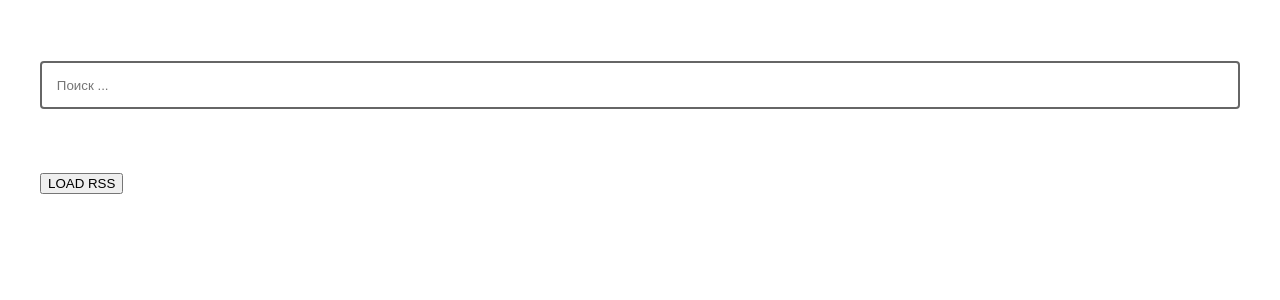
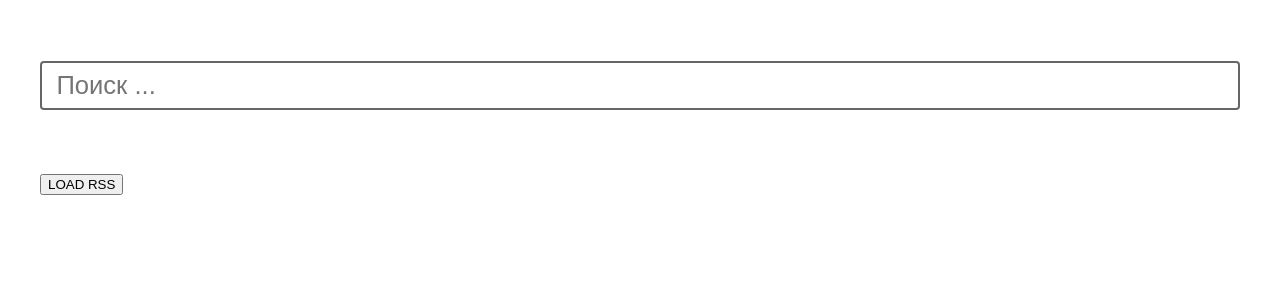
Before and after one commit to LaboratoryVue/rss-reader-regru-test-app, a Vue app: page / in a window 1280 px wide. Shown: the top 300 px of the page. Built offline with nearby package versions, Linux system fonts and the light colour scheme; the HTML template or start-up script is replaced by a standard one.

Commit message:
styling input

```diff
--- a/src/components/ListItem.vue
+++ b/src/components/ListItem.vue
@@ -40,9 +40,9 @@ export default {
 };
 </script>
 
-
 <style lang="scss" scoped>
 @import '../assets/_variables.scss';
+// ITEM
 .item {
   padding: 1rem 0.5rem 0;
 
--- a/src/components/Search.vue
+++ b/src/components/Search.vue
@@ -14,12 +14,14 @@ export default {
 
 <style lang="scss" scoped>
 .search {
-    padding: .8rem;
-    border: 2px solid rgba(0,0,0, .6);
+  padding: 0.1rem;
+  border: 2px solid rgba(0, 0, 0, 0.6);
   border-radius: 4px;
 
   &__input {
     border: none;
+    padding: 0.4rem 0.8rem;
+    font-size: 1.6rem;
 
     &:focus {
       outline: none;
```
Lines whose indentation alone changed are shown as unchanged.
